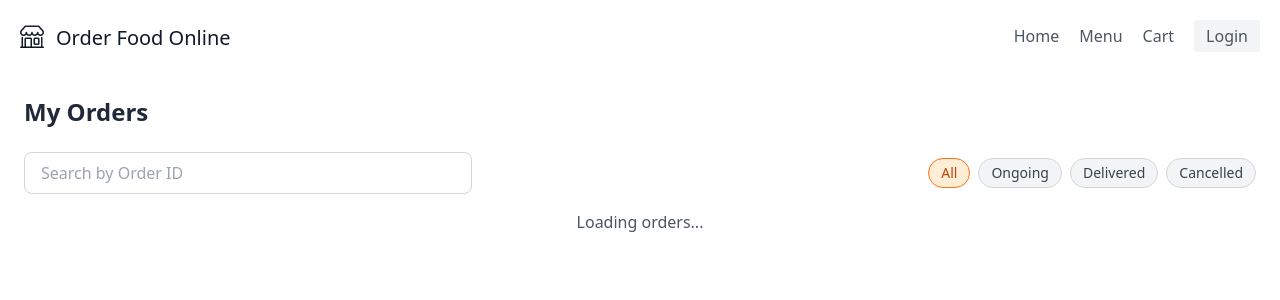
After one commit to Abhinavxox/Online-Food-Ordering-System, a Django app: template templates/orders.html in a window 1280 px wide. The commit adds this page. Shown: the top 300 px of the page. Run offline with Django 3.2, Linux system fonts and the light colour scheme; the template is opened without the code that fills it, so the values that code supplies are empty; some libraries are stand-ins or nearby versions.

Commit message:
Add : Added orders functionality

```diff
--- a/order/urls.py
+++ b/order/urls.py
@@ -1,8 +1,9 @@
 from django.urls import path
-from .views import create_order, list_orders, order_detail
+from .views import create_order, list_orders, order_detail, order_dashboard
 
 urlpatterns = [
     path('create/', create_order, name='create_order'),
     path('all/', list_orders, name='list_orders'),
     path('<int:order_id>/', order_detail, name='order_detail'),
+    path('dashboard/', order_dashboard, name='order_dashboard'),
 ]
--- a/static/scripts/utils.js
+++ b/static/scripts/utils.js
@@ -419,6 +419,27 @@ async function getVendorProfileForMenu() {
   }
 }
 
+function createOrder() {
+  if (checkAuth()) {
+    fetch(`/order/create/`, {
+      method: "POST",
+      headers: {
+        Authorization: `Token ${localStorage.getItem("token")}`,
+      },
+    })
+      .then((response) => response.json())
+      .then((data) => {
+        alert("Order created successfully!");
+        window.location.href = "/order/view/" + data.id + "/";
+      })
+      .catch((error) => {
+        alert("Error:", error.message);
+      });
+  } else {
+    alert("Please login to create order!");
+  }
+}
+
 function viewCart() {
   if (checkAuth()) {
     const user_id = localStorage.getItem("user_id");
@@ -481,6 +502,17 @@ function updateCartUI(data) {
   cartContainer.innerHTML = "";
 
   // Populate vendor and items
+  if (data.items.length === 0) {
+    cartContainer.innerHTML = `
+      <div class="flex items-center justify-center h-96 border rounded shadow-sm p-4 bg-white">
+        <h3 class="text-xl font-bold text-gray-600 text-center">
+          Your cart is empty! Add some food items to continue.
+          <br />
+          <a href="/" class="text-blue-500 hover:underline text-center">Browse Delicious Food!</a>
+        </h3>
+      </div>
+      `;
+  } else {
     data.items.forEach((vendorData) => {
       const vendorDiv = document.createElement("div");
       vendorDiv.className =
@@ -526,9 +558,9 @@ function updateCartUI(data) {
           .join("")}
       </div>
     `;
-
       cartContainer.appendChild(vendorDiv);
     });
+  }
 
   // Calculate totals
   let total = 0;
@@ -538,8 +570,8 @@ function updateCartUI(data) {
     });
   });
 
-  const discount = 100;
-  const deliveryCharge = 50;
+  const discount = data.items.length == 0 ? 0 : 100;
+  const deliveryCharge = data.items.length == 0 ? 0 : 50;
   const grandTotal = total + deliveryCharge - discount;
 
   // Update order summary
@@ -552,7 +584,7 @@ function updateCartUI(data) {
     </div>
     <div class="flex justify-between text-gray-700">
       <span>Discount</span>
-      <span>-₹${discount}</span>
+      <span>₹${discount}</span>
     </div>
     <div class="flex justify-between text-gray-700">
       <span>Delivery Charge</span>
@@ -566,8 +598,80 @@ function updateCartUI(data) {
     <button
       type="button"
       class="bg-orange-500 text-white text-lg font-bold w-full py-2 rounded mt-3 hover:bg-orange-600"
+      onclick="createOrder()"
     >
       Proceed to Checkout
     </button>
   `;
 }
+
+async function getAllOrders() {
+  if (checkAuth()) {
+    try {
+      const response = await fetch("/order/all/", {
+        method: "GET",
+        headers: {
+          Authorization: `Token ${localStorage.getItem("token")}`,
+        },
+      });
+
+      if (response.ok) {
+        const orders = await response.json();
+        const ordersContainer = document.getElementById("orders");
+        ordersContainer.innerHTML = ""; // Clear the loading message
+
+        // Render orders dynamically
+        orders.forEach((order, index) => {
+          const orderHtml = `
+            <div class="bg-white shadow rounded-lg p-4">
+              <div class="flex justify-between">
+                <div>
+                  <h2 class="font-semibold text-lg text-gray-800">Order #${
+                    index + 1
+                  }</h2>
+                  <p class="text-sm text-gray-600">Order ID: #${
+                    order.order_id
+                  }</p>
+                </div>
+                <div class="text-right">
+                  <p class="text-gray-500">${new Date(
+                    order.created_at
+                  ).toLocaleString()}</p>
+                </div>
+              </div>
+              <div class="mt-2 text-gray-700">
+                ${order.items
+                  .map(
+                    (item) =>
+                      `<p>${item.food_item} (${item.vendor}) x ${
+                        item.quantity
+                      } - ₹${item.total_price.toFixed(2)}</p>`
+                  )
+                  .join("")}
+              </div>
+              <div class="mt-4 flex justify-between items-center">
+                <p class="text-sm text-gray-600">
+                  Total Price: <span class="font-semibold text-green-600">₹${order.total_price.toFixed(
+                    2
+                  )}</span>
+                </p>
+                <a href="#" class="text-orange-600 hover:underline text-sm">
+                  View Details
+                </a>
+              </div>
+            </div>
+          `;
+          ordersContainer.innerHTML += orderHtml;
+        });
+      } else {
+        const errorData = await response.json();
+        alert("Failed to fetch orders: " + JSON.stringify(errorData));
+      }
+    } catch (error) {
+      console.error("Error:", error);
+      alert("An error occurred. Please try again.");
+    }
+  } else {
+    alert("Please login to view orders!");
+  }
+}
--- a/templates/base.html
+++ b/templates/base.html
@@ -91,7 +91,7 @@
                     : ""
                 }
                 <a
-                  {% comment %} href="{% url 'orders' %}" {% endcomment %}
+                  href="{% url 'order_dashboard' %}"
                   class="block px-4 py-2 text-gray-700 hover:bg-gray-100 cursor-pointer"
                 >
                   Orders
--- /dev/null
+++ b/templates/orders.html
@@ -0,0 +1,49 @@
+{% extends "base.html" %}
+<h1></h1>
+{% block title %}Home - Dwiggy{% endblock %}
+<h1></h1>
+{% block content %} {% load static %}
+<div class="container mx-auto p-6">
+  <h1 class="text-2xl font-bold text-gray-800 mb-6">My Orders</h1>
+
+  <!-- Search and Filters -->
+  <div class="flex items-center justify-between mb-4">
+    <input
+      type="text"
+      placeholder="Search by Order ID"
+      class="w-full max-w-md px-4 py-2 border border-gray-300 rounded-lg focus:ring focus:ring-blue-300 focus:outline-none"
+    />
+    <div class="flex gap-2 ml-4">
+      <button
+        class="px-3 py-1 rounded-full text-sm bg-orange-100 text-orange-700 border border-orange-500"
+      >
+        All
+      </button>
+      <button
+        class="px-3 py-1 rounded-full text-sm bg-gray-100 text-gray-700 border border-gray-300"
+      >
+        Ongoing
+      </button>
+      <button
+        class="px-3 py-1 rounded-full text-sm bg-gray-100 text-gray-700 border border-gray-300"
+      >
+        Delivered
+      </button>
+      <button
+        class="px-3 py-1 rounded-full text-sm bg-gray-100 text-gray-700 border border-gray-300"
+      >
+        Cancelled
+      </button>
+    </div>
+  </div>
+
+  <!-- Orders List -->
+  <div class="space-y-4" id="orders">
+    <p class="text-gray-600 text-center">Loading orders...</p>
+  </div>
+</div>
+<script src="{% static 'scripts/utils.js' %}"></script>
+<script>
+  getAllOrders();
+</script>
+{% endblock %}
```
Also changed, not shown: order/views.py (+6 -1 lines). Lines whose indentation alone changed are shown as unchanged.
